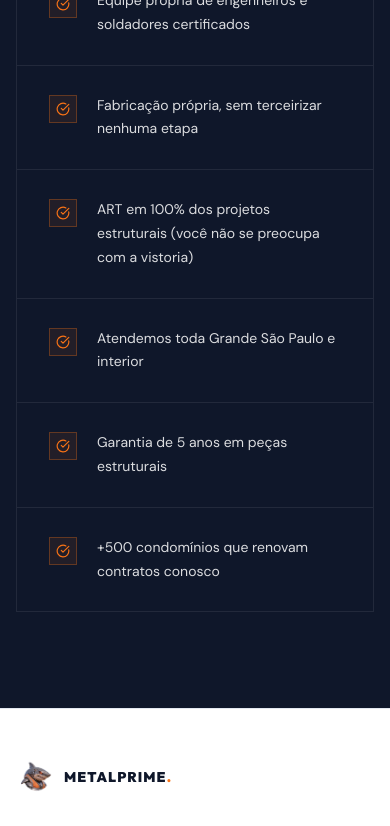
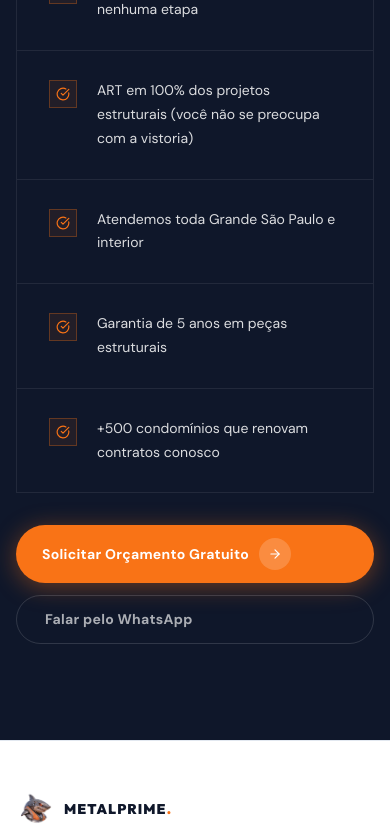
Before and after one commit to lccssantana111-byte/metalprime, a Next.js app: page /sobre in a window 390 px wide. Shown: the part 4996-5822 px from the top of the page. Built offline with nearby package versions, Linux system fonts and the light colour scheme; no server answers; a web font is replaced by a local one.

Commit message:
fix: mover botões CTA para abaixo da lista de diferenciais no mobile
Co-Authored-By: Claude Sonnet 4.6 <noreply@anthropic.com>

```diff
--- a/src/app/(public)/sobre/_components/SobreCTA.tsx
+++ b/src/app/(public)/sobre/_components/SobreCTA.tsx
@@ -51,7 +51,8 @@ export default function SobreCTA() {
               Fale com um engenheiro: visita técnica gratuita, orçamento em 24h.
             </p>
 
-            <div style={{ display: 'flex', flexDirection: 'column', gap: '12px' }}>
+            {/* Botões — visíveis só no desktop (lg+), no mobile aparecem abaixo da lista */}
+            <div className="hidden lg:flex" style={{ flexDirection: 'column', gap: '12px' }}>
               <CTAButton
                 variant="primary"
                 href="/orcamento"
@@ -72,6 +73,7 @@ export default function SobreCTA() {
           </div>
 
           {/* Direita — diferenciais */}
+          <div>
             <div style={{ border: '1px solid rgba(255,255,255,0.08)' }}>
               {differentials.map((d, i) => (
                 <div
@@ -102,6 +104,27 @@ export default function SobreCTA() {
               ))}
             </div>
 
+            {/* Botões — visíveis só no mobile, abaixo da lista */}
+            <div className="flex lg:hidden" style={{ flexDirection: 'column', gap: '12px', marginTop: '2rem' }}>
+              <CTAButton
+                variant="primary"
+                href="/orcamento"
+                iconCircle
+                icon={<ArrowRight style={{ width: '14px', height: '14px' }} />}
+              >
+                Solicitar Orçamento Gratuito
+              </CTAButton>
+
+              <CTAButton
+                variant="ghost"
+                hrefExternal={`https://wa.me/${WHATSAPP_NUMBER}`}
+                onDark
+              >
+                Falar pelo WhatsApp
+              </CTAButton>
+            </div>
+          </div>
+
         </div>
       </div>
     </section>
```
Lines whose indentation alone changed are shown as unchanged.
